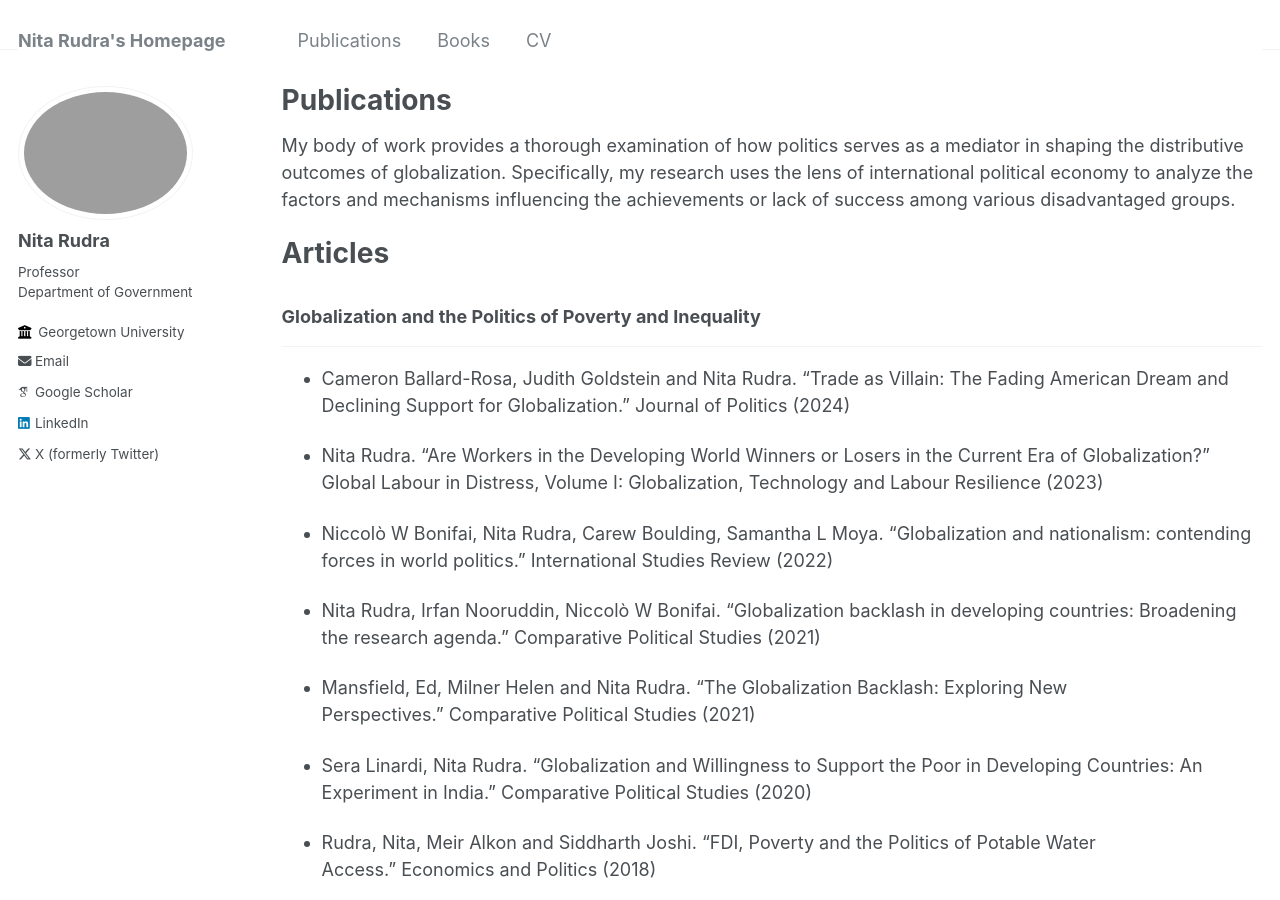
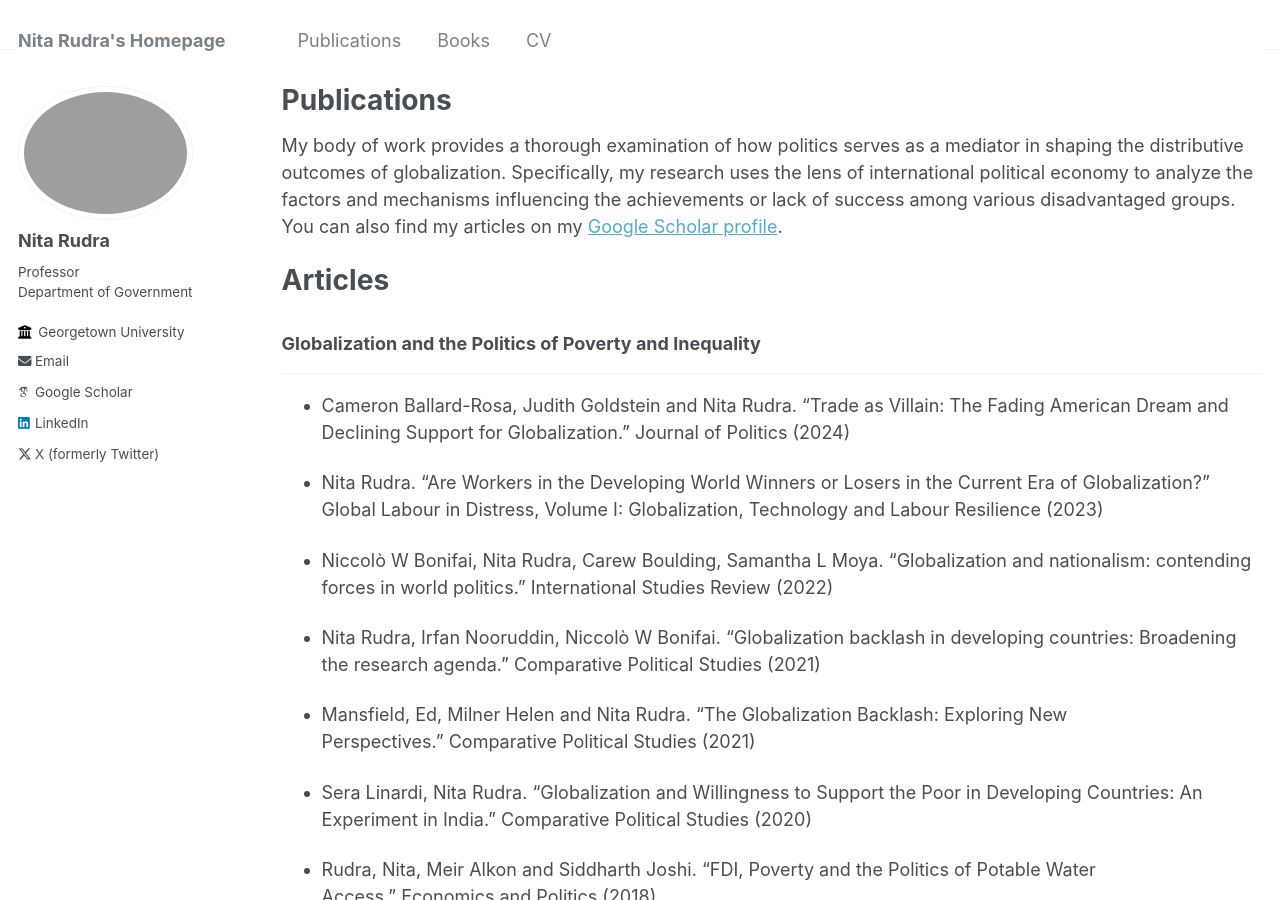
Before and after one commit to koka201/Nita-Rudra, a Jekyll site: the page built from _pages/publications.md, in a window 1280 px wide and 900 px high. Built offline with Jekyll 4.4.1, drawn with Linux system fonts in a browser that asks for light colours; some web fonts are replaced.

Commit message:
update agg

```diff
--- a/_pages/publications.md
+++ b/_pages/publications.md
@@ -9,7 +9,7 @@ author_profile: true
   <div class="wordwrap">You can also find my articles on <a href="{{site.author.googlescholar}}">my Google Scholar profile</a>.</div>
 {% endif %} -->
 
-My body of work provides a thorough examination of how politics serves as a mediator in shaping the distributive outcomes of globalization. Specifically, my research uses the lens of international political economy to analyze the factors and mechanisms influencing the achievements or lack of success among various disadvantaged groups.
+My body of work provides a thorough examination of how politics serves as a mediator in shaping the distributive outcomes of globalization. Specifically, my research uses the lens of international political economy to analyze the factors and mechanisms influencing the achievements or lack of success among various disadvantaged groups. You can also find my articles on my [Google Scholar profile]("https://scholar.google.com/citations?user=OLH0DEwAAAAJ").
 
 Articles
 ======
```
Also changed, not shown: _pages/books.md (+4 -2 lines).
